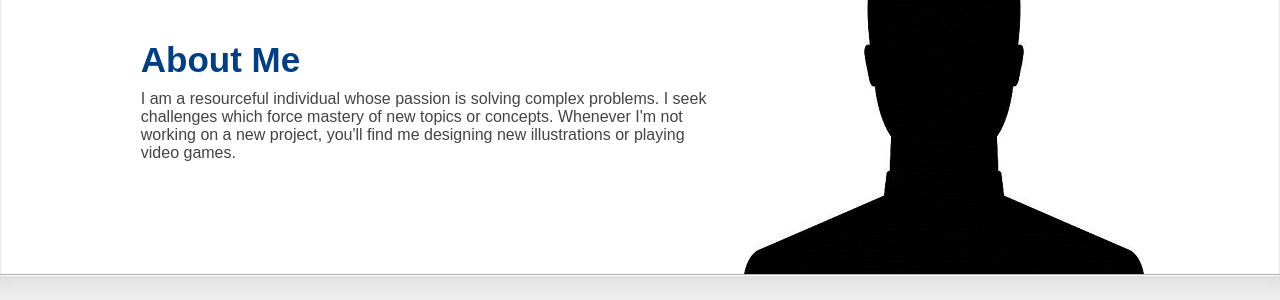
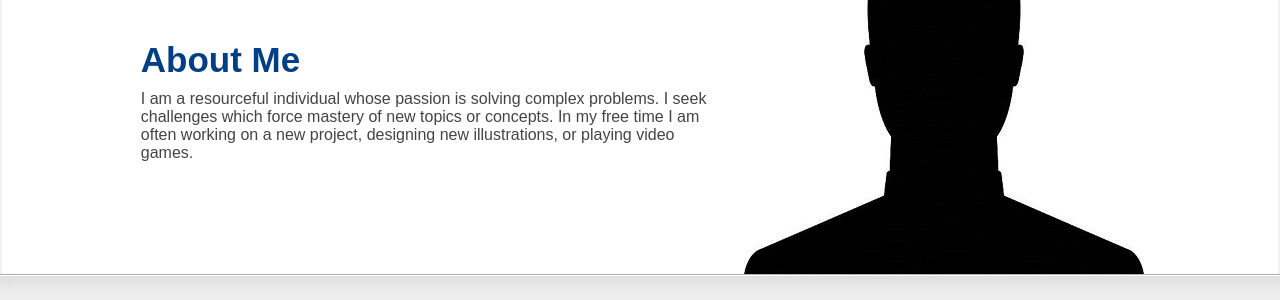
Before and after one commit to schlesigerjess/JessicaSchlesiger.github.io, a Jekyll site: the page built from index.html, in a window 1280 px wide and 900 px high. Shown: the part 177-477 px from the top of the window. Built offline with Jekyll 4.4.1, drawn with Linux system fonts in a browser that asks for light colours; nearby versions of some CDN libraries.

Commit message:
Update about.html

```diff
--- a/_includes/index/about.html
+++ b/_includes/index/about.html
@@ -3,8 +3,8 @@
 	<div class="About-text">
     <h1>About Me</h1>
           I am a resourceful individual whose passion is solving complex problems. I seek challenges which
-		  force mastery of new topics or concepts. Whenever I'm not working on a new project,
-		  you'll find me designing new illustrations or playing video games.</div>
+		  force mastery of new topics or concepts. In my free time I am often working on a new project,
+		   designing new illustrations, or playing video games.</div>
       <div class="About-img"><img src="{{ site.github.url }}/assets/img/avatar.jpg"/></div>
   </div>
 </div>
```
